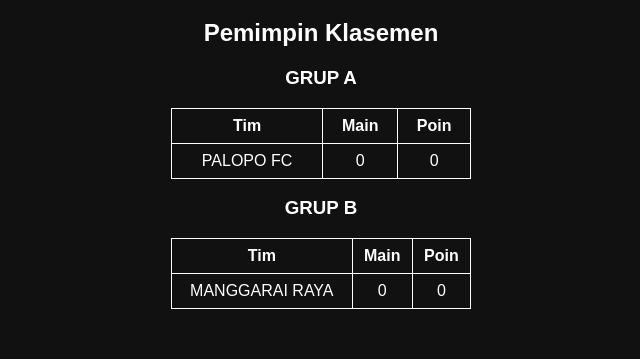
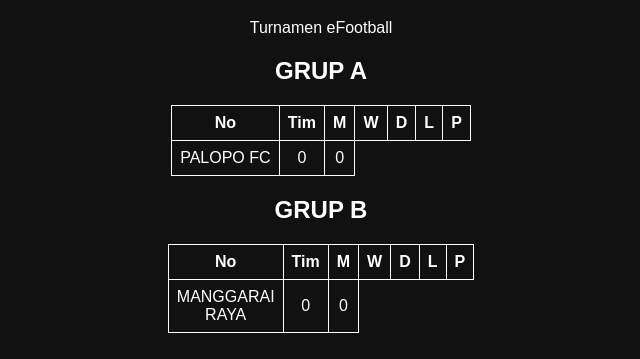
Before and after one commit to manjo26/MANGGARAI-CUP1, a plain HTML site: page index.html in a window 1280 px wide. Shown: the part 61-420 px from the top of the page, without its empty margins (319-959 px from the left). Drawn offline with Linux system fonts and the light colour scheme.

Commit message:
Enhance index.html with tournament structure

```diff
--- a/index.html
+++ b/index.html
@@ -8,27 +8,39 @@
 <body>
 
 <h1>MANGGARAI CUP 1</h1>
-<h2>Pemimpin Klasemen</h2>
+<p class="sub">Turnamen eFootball</p>
 
-<div class="tabel">
+<div class="container">
 
-<h3>GRUP A</h3>
+<div class="card">
+<h2>GRUP A</h2>
 <table id="grupA">
 <tr>
+<th>No</th>
 <th>Tim</th>
-<th>Main</th>
-<th>Poin</th>
+<th>M</th>
+<th>W</th>
+<th>D</th>
+<th>L</th>
+<th>P</th>
 </tr>
 </table>
+</div>
 
-<h3>GRUP B</h3>
+<div class="card">
+<h2>GRUP B</h2>
 <table id="grupB">
 <tr>
+<th>No</th>
 <th>Tim</th>
-<th>Main</th>
-<th>Poin</th>
+<th>M</th>
+<th>W</th>
+<th>D</th>
+<th>L</th>
+<th>P</th>
 </tr>
 </table>
+</div>
 
 </div>
 
```
